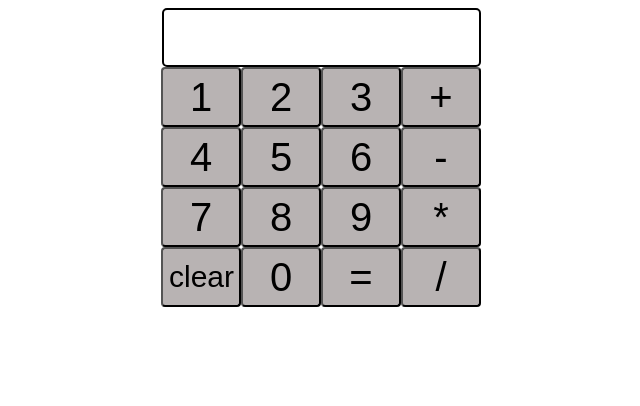
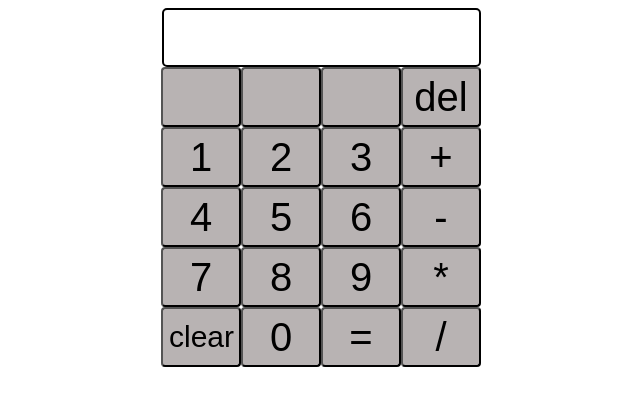
Before and after one commit to Adam-github-acc/calculator, a plain HTML site: page index.html in a window 1280 px wide. Shown: the whole page, without its empty margins (319-959 px from the left). Drawn offline with Linux system fonts and the light colour scheme.

Commit message:
Add delete button with function

```diff
--- a/index.html
+++ b/index.html
@@ -10,6 +10,12 @@
 </head>
 <body>
     <div class="display">
+    </div>
+    <div class="row">
+        <button></button>
+        <button></button>
+        <button></button>
+        <button class="del">del</button>
     </div>
     <div class="row">
         <button class="button1">1</button>
--- a/script.js
+++ b/script.js
@@ -110,3 +110,7 @@ button.click();
 for(let i = 0; i < 10; i++){
     buttonClicker(i);
 };
+const del = document.querySelector('.del');
+del.addEventListener('click', () => {
+return display.textContent = display.textContent.slice(0, -1);
+});
```
